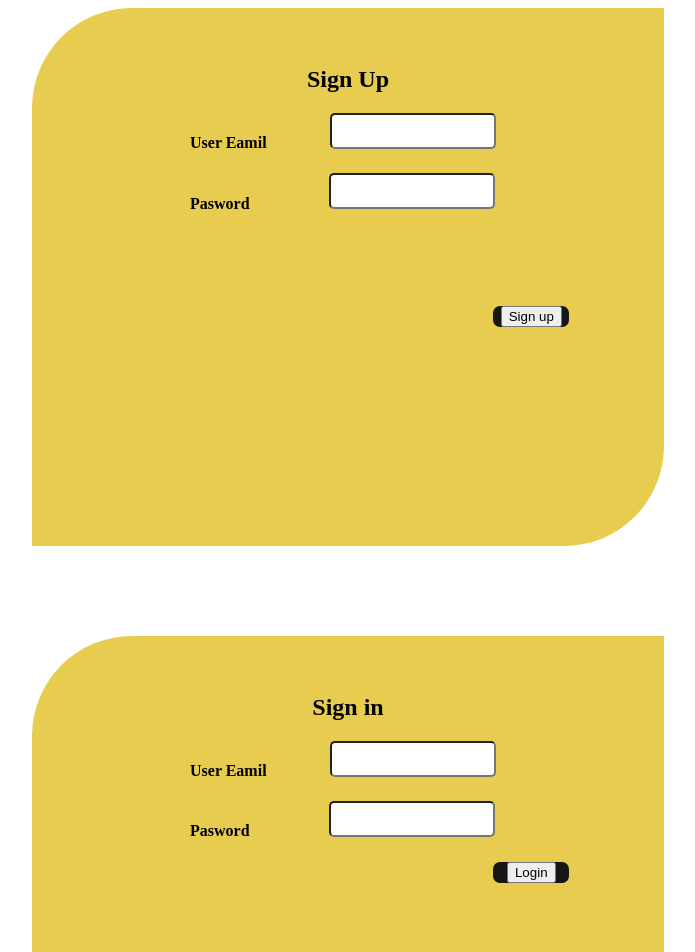
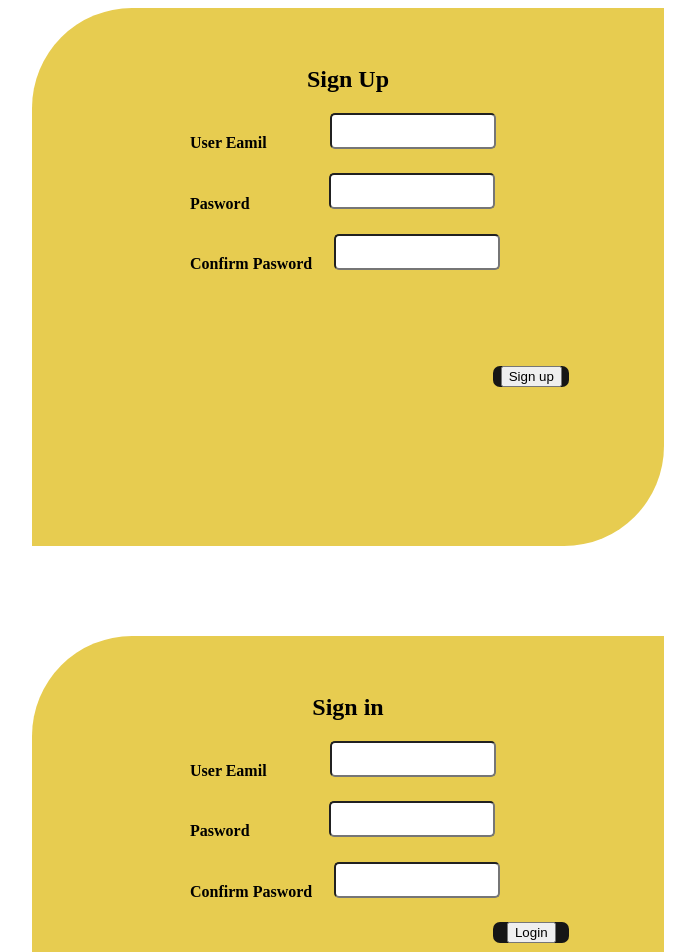
Before and after one commit to rahilsaleem12/Login_Email_JavaScript_Ass7, a plain HTML site: page index.html in a window 1280 px wide. Shown: the top 952 px of the page, without its empty margins (292-987 px from the left). Drawn offline with Linux system fonts and the light colour scheme.

Commit message:
some code

```diff
--- a/index.html
+++ b/index.html
@@ -14,17 +14,17 @@
         </div>
         <div class="email1">
             <h4>User Eamil</h4>
-            <input type="text" id="inputemail1">
+            <input type="email" id="inputemail1">
         </div>
         <div class="pasword1">
             <h4>Pasword</h4>
-            <input type="text" id="inputpasword1">
+            <input type="password" id="inputpasword1">
         </div>
-        <!-- <div class="confirmpasword1">
+        <div class="confirmpasword1">
             <h4>Confirm Pasword</h4>
-            <input type="password" id="inputpasword11">
+            <input type="password" id="inputpasword1">
         </div>
-         -->
+
       <br><br><br><br>
 
 
@@ -42,16 +42,16 @@
         </div>
         <div class="email2">
             <h4>User Eamil</h4>
-            <input type="text" id="inputemail2">
+            <input type="email" id="inputemail2">
         </div>
         <div class="pasword2">
             <h4>Pasword</h4>
-            <input type="text" id="inputpasword2">
+            <input type="password" id="inputpasword2">
         </div>
-        <!-- <div class="confirmpasword2">
+        <div class="confirmpasword2">
             <h4>Confirm Pasword</h4>
-            <input type="password" id="inputpaswor">
-        </div> -->
+            <input type="password" id="inputpasword2">
+        </div>
 
         <!-- <div class="backandnext2">
             <div class="back2">
```
Also changed, not shown: app.js (+28 -1 lines).
